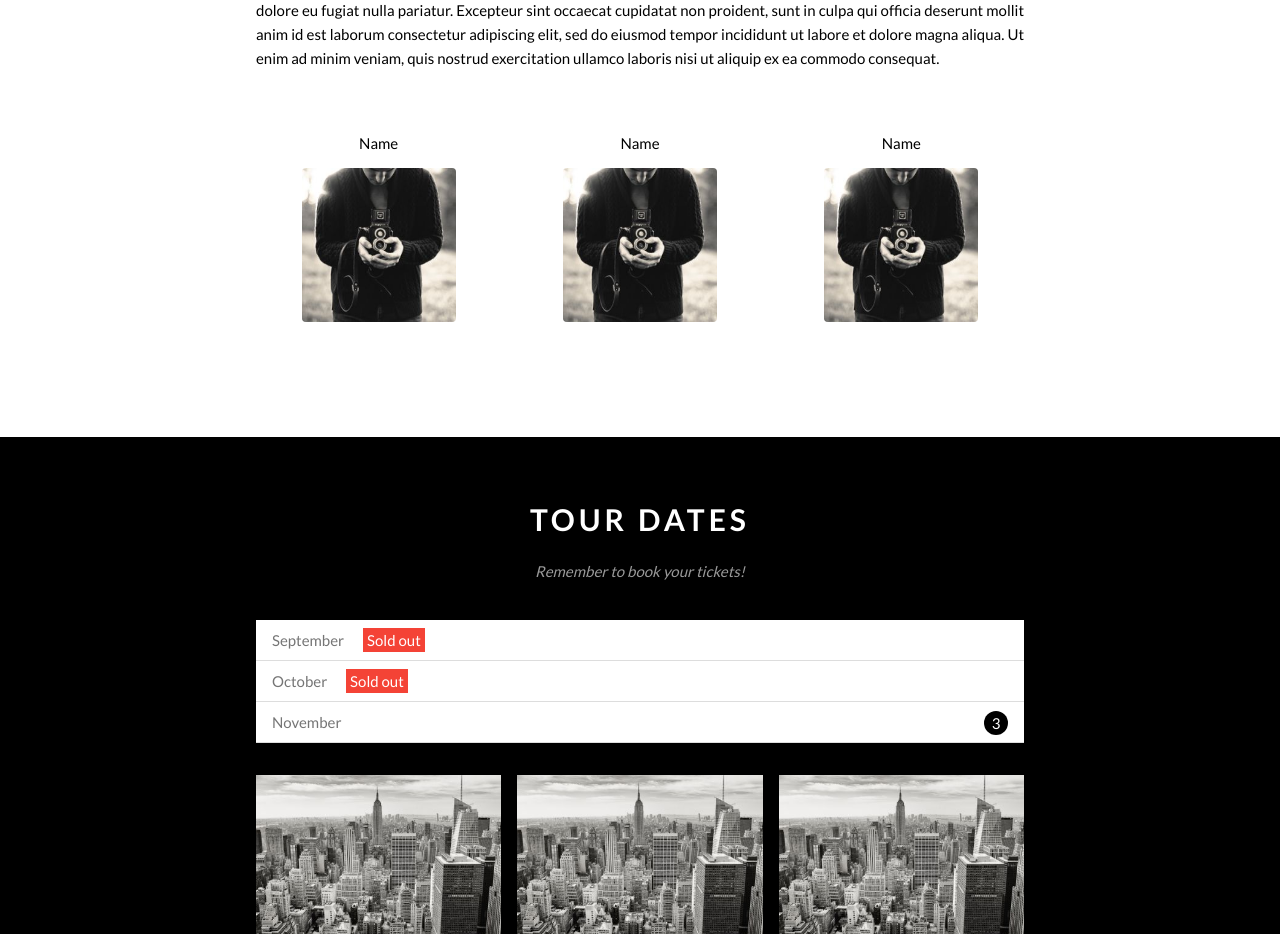
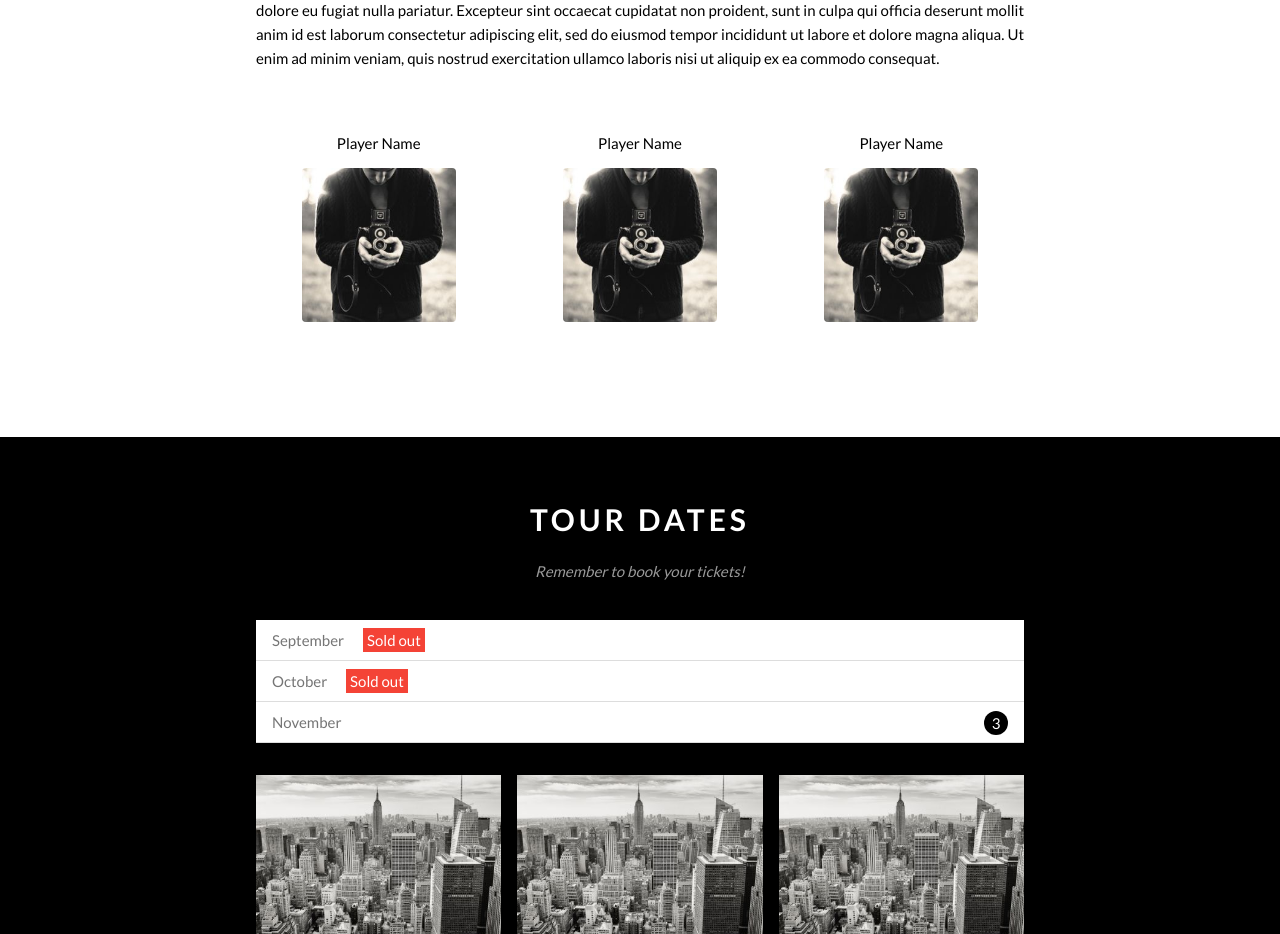
Before and after one commit to huypronhat77/w3_band, a plain HTML site: page index.html in a window 1280 px wide. Shown: the part 960-1894 px from the top of the page. Drawn offline with nearby package versions, Linux system fonts and the light colour scheme.

Commit message:
fix html team section

```diff
--- a/index.html
+++ b/index.html
@@ -118,17 +118,17 @@
                 <!-- Member list -->
                 <div class="member-list row">
                     <div class="col col-third s-col-full mt-32 text-center ">
-                        <p class="member-name">Name</p>
+                        <p class="member-name">Player Name</p>
                         <img src="/assets/img/members/bandmember.jpg" alt="band member" class="member-img">
                     </div>
 
                     <div class="col col-third s-col-full mt-32 text-center ">
-                        <p class="member-name">Name</p>
+                        <p class="member-name">Player Name</p>
                         <img src="/assets/img/members/bandmember.jpg" alt="band member" class="member-img">
                     </div>
 
                     <div class="col col-third s-col-full mt-32 text-center ">
-                        <p class="member-name">Name</p>
+                        <p class="member-name">Player Name</p>
                         <img src="/assets/img/members/bandmember.jpg" alt="band member" class="member-img">
                     </div>
                 </div>
```
